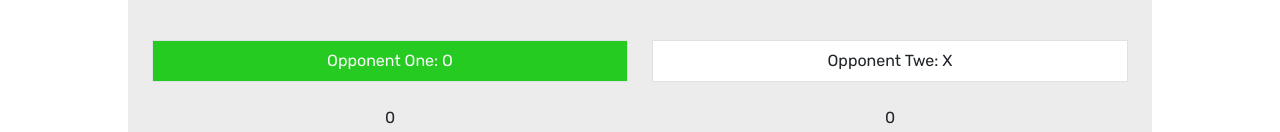
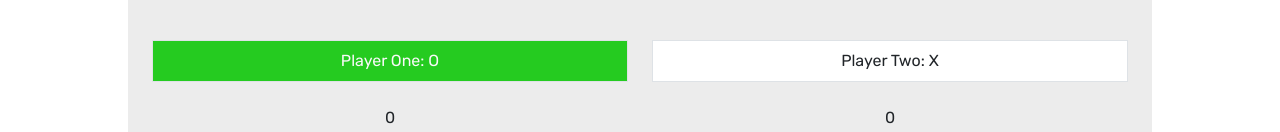
Before and after one commit to sadegh1377/tic-tac-toe, a Vue app: page /ticTacToe in a window 1280 px wide. Shown: the part 404-536 px from the top of the page. Built offline with nearby package versions, Linux system fonts and the light colour scheme.

Commit message:
change AllScores.vue props to work with i18n

```diff
--- a/src/components/AiTicTacToe.vue
+++ b/src/components/AiTicTacToe.vue
@@ -67,8 +67,8 @@
         <AllScores :playerTurn="playerTurn"
                    :playerOneWins="playerOneWins"
                    :playerTwoWins="cpuWins"
-                   opponentOne="Opponent One"
-                   opponentTwo="CPU"
+                   :opponentOne="$t('allScores.playerOne')"
+                   :opponentTwo="$t('allScores.cpuPlayer')"
                    @restartGame="resetAll"/>
     </div>
 </template>
--- a/src/components/TicTacToe.vue
+++ b/src/components/TicTacToe.vue
@@ -64,8 +64,8 @@
         <AllScores :playerTurn="playerTurn"
                    :playerOneWins="playerOneWins"
                    :playerTwoWins="playerTwoWins"
-                   opponentOne="Opponent One"
-                   opponentTwo="Opponent Twe"
+                   :opponentOne="$t('allScores.playerOne')"
+                   :opponentTwo="$t('allScores.playerTwo')"
                    @restartGame="resetAll"/>
     </div>
 </template>
--- a/src/components/UltimateTicTacToe.vue
+++ b/src/components/UltimateTicTacToe.vue
@@ -106,8 +106,8 @@
                        :playerTurn="playerTurn"
                        :playerOneWins="playerOneWins"
                        :playerTwoWins="playerTwoWins"
-                       opponentOne="Opponent One"
-                       opponentTwo="Opponent Twe"
+                       :opponentOne="$t('allScores.playerOne')"
+                       :opponentTwo="$t('allScores.playerTwo')"
                        @restartGame="playAgain"/>
         </div>
     </div>
```
